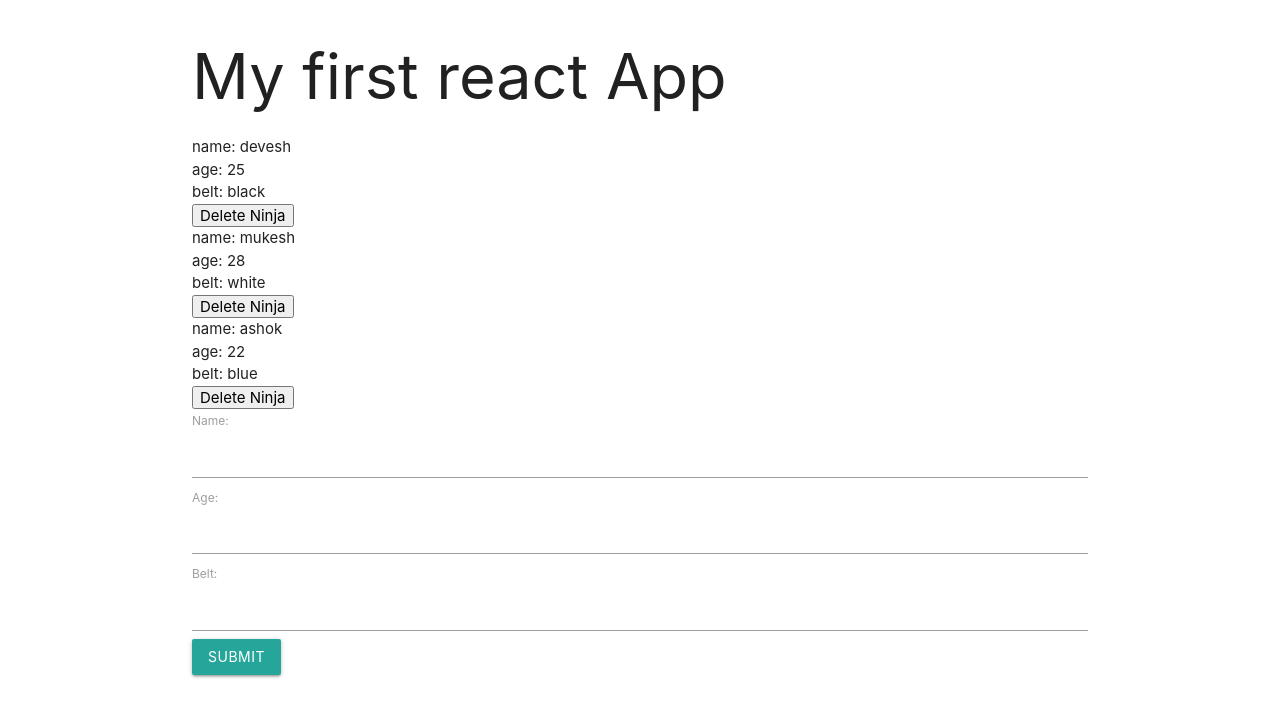
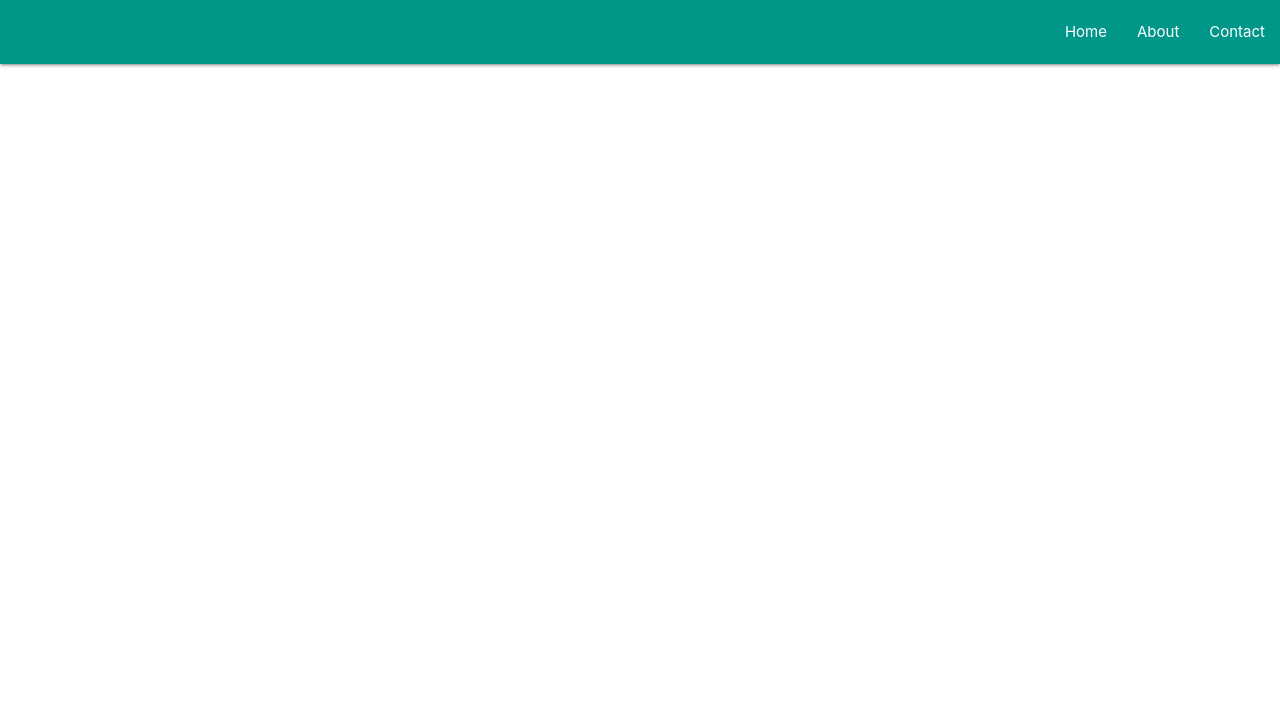
Before and after one commit to deveshdron/reactRedux-Shuan, a React (Create React App) app: page / in a window 1280 px wide. Shown: the top 716 px of the page. Built offline with nearby package versions, Linux system fonts and the light colour scheme.

Commit message:
added navbar components

```diff
--- a/package.json
+++ b/package.json
@@ -5,6 +5,7 @@
   "dependencies": {
     "react": "^16.13.1",
     "react-dom": "^16.13.1",
+    "react-router-dom": "^5.2.0",
     "react-scripts": "1.1.5",
     "redux": "^4.0.5"
   },
--- a/public/index.html
+++ b/public/index.html
@@ -35,7 +35,7 @@
     <noscript>
       You need to enable JavaScript to run this app.
     </noscript>
-    <div id="root" class="container"></div>
+    <div id="root"></div>
     <!--
       This HTML file is a template.
       If you open it directly in the browser, you will see an empty page.
--- a/src/AddNinja.js
+++ /dev/null
@@ -1,34 +0,0 @@
-import React, { Component } from "react";
-
-class AddNinja extends Component {
-  state = {
-    name: null,
-    age: null,
-    belt: null,
-  };
-
-  handleChange = (e) => {
-    this.setState({ [e.target.id]: e.target.value });
-  };
-
-  handleSubmit = (e) => {
-    e.preventDefault();
-    this.props.addNinja(this.state);
-  };
-
-  render() {
-    return (
-      <form onSubmit={this.handleSubmit}>
-        <label htmlFor="name">Name:</label>
-        <input type="text" id="name" onChange={this.handleChange} />
-        <label htmlFor="name">Age:</label>
-        <input type="text" id="age" onChange={this.handleChange} />
-        <label htmlFor="name">Belt:</label>
-        <input type="text" id="belt" onChange={this.handleChange} />
-        <button className="btn waves-effect">Submit</button>
-      </form>
-    );
-  }
-}
-
-export default AddNinja;
--- a/src/App.js
+++ b/src/App.js
@@ -1,37 +1,15 @@
 import React, { Component } from "react";
-import Ninjas from "./Ninjas";
-import AddNinja from "./AddNinja";
+import { BrowserRouter, Route } from "react-router-dom";
+import Navbar from "./components/Navbar";
+import Home from "./components/Home";
+import About from "./components/About";
+import Contact from "./components/Contact";
 
 class App extends Component {
-  state = {
-    ninjas: [
-      { name: "devesh", age: "25", belt: "black", id: "1" },
-      { name: "mukesh", age: "28", belt: "white", id: "2" },
-      { name: "ashok", age: "22", belt: "blue", id: "3" },
-    ],
-  };
-
-  addNinja = (ninja) => {
-    ninja.id = Math.random();
-    let ninjas = [...this.state.ninjas, ninja];
-    this.setState({ ninjas: ninjas });
-  };
-
-  deleteNinja = (id) => {
-    let ninjas = this.state.ninjas.filter((ninja) => {
-      return ninja.id !== id;
-    });
-    this.setState({ ninjas: ninjas });
-  };
-
   render() {
     return (
       <div className="App">
-        <h1>My first react App</h1>
-        <Ninjas ninjas={this.state.ninjas} deleteNinja={this.deleteNinja} />
-        <div>
-          <AddNinja addNinja={this.addNinja} />
-        </div>
+        <Navbar />
       </div>
     );
   }
--- a/src/Ninjas.js
+++ /dev/null
@@ -1,24 +0,0 @@
-import React from "react";
-
-const Ninjas = ({ ninjas, deleteNinja }) => {
-  const ninjaList = ninjas.map((ninja) => {
-    return (
-      <div className="ninja-list" key={ninja.id}>
-        <div>name: {ninja.name}</div>
-        <div>age: {ninja.age}</div>
-        <div>belt: {ninja.belt}</div>
-        <button
-          onClick={() => {
-            deleteNinja(ninja.id);
-          }}
-        >
-          Delete Ninja
-        </button>
-      </div>
-    );
-  });
-
-  return ninjaList;
-};
-
-export default Ninjas;
--- /dev/null
+++ b/src/components/About.js
@@ -0,0 +1,19 @@
+import React, { Component } from "react";
+
+class About extends Component {
+  render() {
+    return (
+      <div className="About container">
+        <h4 className="center">This is About page</h4>
+        <p>
+          Lorem ipsum, dolor sit amet consectetur adipisicing elit. Dolorem,
+          rerum. Illo, facilis. Repellendus deserunt aliquid laboriosam
+          repudiandae architecto labore iusto, quia quos, odio itaque numquam
+          nobis saepe sint dolores nihil.
+        </p>
+      </div>
+    );
+  }
+}
+
+export default About;
--- /dev/null
+++ b/src/components/Contact.js
@@ -0,0 +1,19 @@
+import React, { Component } from "react";
+
+class Contact extends Component {
+  render() {
+    return (
+      <div className="Contact container">
+        <h4 className="center">This is Contact page</h4>
+        <p>
+          Lorem ipsum, dolor sit amet consectetur adipisicing elit. Dolorem,
+          rerum. Illo, facilis. Repellendus deserunt aliquid laboriosam
+          repudiandae architecto labore iusto, quia quos, odio itaque numquam
+          nobis saepe sint dolores nihil.
+        </p>
+      </div>
+    );
+  }
+}
+
+export default Contact;
--- /dev/null
+++ b/src/components/Home.js
@@ -0,0 +1,19 @@
+import React, { Component } from "react";
+
+class Home extends Component {
+  render() {
+    return (
+      <div className="Home container">
+        <h4 className="center">This is Home page</h4>
+        <p>
+          Lorem ipsum, dolor sit amet consectetur adipisicing elit. Dolorem,
+          rerum. Illo, facilis. Repellendus deserunt aliquid laboriosam
+          repudiandae architecto labore iusto, quia quos, odio itaque numquam
+          nobis saepe sint dolores nihil.
+        </p>
+      </div>
+    );
+  }
+}
+
+export default Home;
--- /dev/null
+++ b/src/components/Navbar.js
@@ -0,0 +1,23 @@
+import React, { Component } from "react";
+
+class Navbar extends Component {
+  render() {
+    return (
+      <nav className="teal nav nav-wrapper">
+        <ul className="right">
+          <li>
+            <a href="/home">Home</a>
+          </li>
+          <li>
+            <a href="/about">About</a>
+          </li>
+          <li>
+            <a href="/contact">Contact</a>
+          </li>
+        </ul>
+      </nav>
+    );
+  }
+}
+
+export default Navbar;
```
Also changed, not shown: 1 other file (tests, documents, lock files or other folders).
